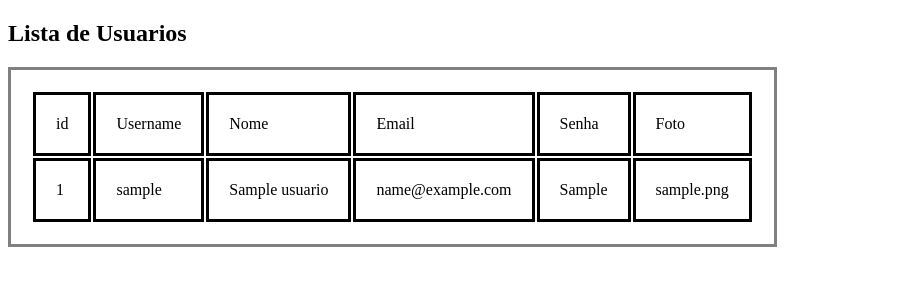
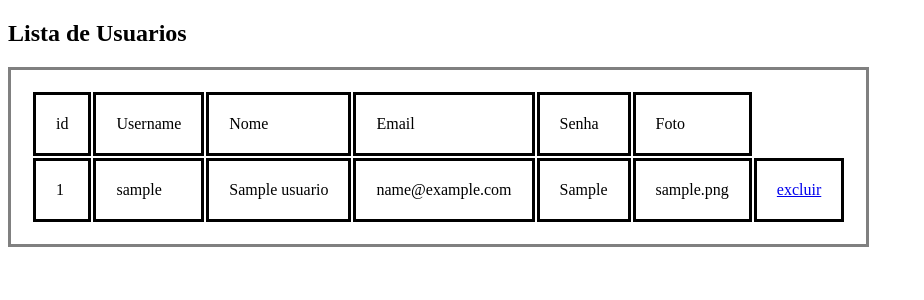
Before and after one commit to yagopereira16/dw-2026-3-tri, a PHP site: page /lista_usuario.php in a window 1280 px wide. Shown: the top 300 px of the page, without its empty margins (0-924 px from the left). Run offline with PHP 8.4, Linux system fonts and the light colour scheme; tables that the repository leaves empty or names only in its code hold one stand-in row (values such as "Sample post"); data that the repository does not hold is empty.

Commit message:
excluir usuario

```diff
--- a/codigo/lista_usuario.php
+++ b/codigo/lista_usuario.php
@@ -46,6 +46,7 @@
                 echo "<td>$email</td>";
                 echo "<td>$senha</td>";
                 echo "<td>$foto</td>";
+                echo "<td><a href='excluir_usuario.php?id=$id'>excluir</a></td>";
             echo "</tr>";
         }
 
```
